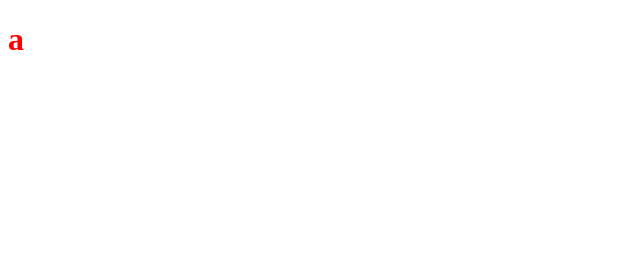
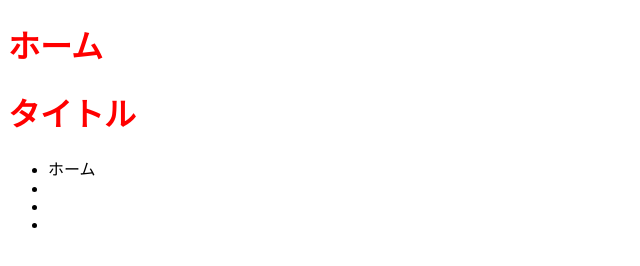
Before and after one commit to s1F10260177/cs1-2026-class5-team6-project, a plain HTML site: page index.html in a window 1280 px wide. Shown: the whole page, without its empty margins (0-640 px from the left). Drawn offline with Linux system fonts and the light colour scheme.

Commit message:
それぞれのhtml

```diff
--- a/index.html
+++ b/index.html
@@ -6,6 +6,14 @@
     <link rel="stylesheet" type="text/css" href="css/style.css">
   </head>
   <body>
-    <h1>a</h1>
+    <h1>ホーム</h1>
+    <h1>タイトル</h1>
+    <ul>
+      <li>ホーム</li>
+      <li></li>
+      <li></li>
+      <li></li>
+    </ul>
+
   </body>
 </html>
```
Also changed, not shown: html/BK.html (added), html/Mac.html (added), html/Mos.html (added).
